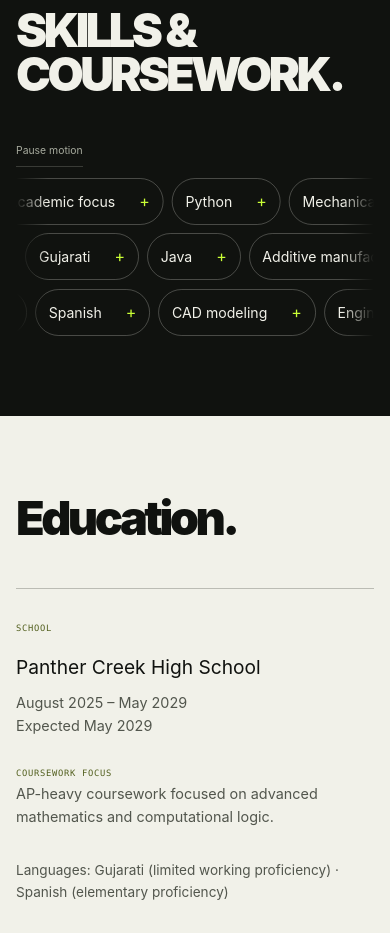
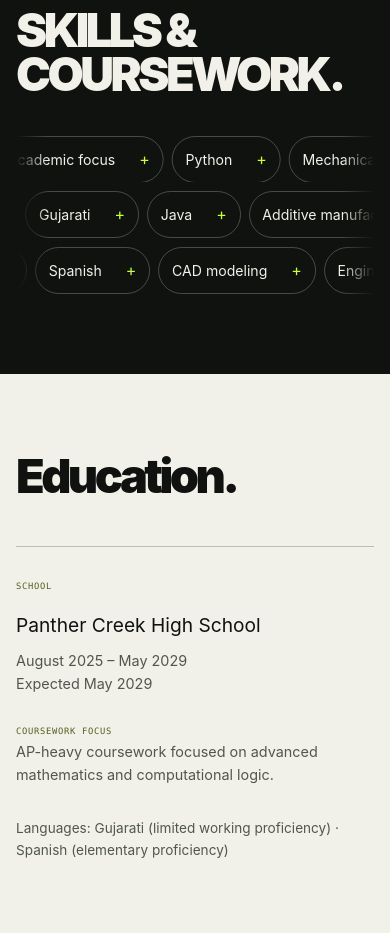
Before and after one commit to aaraven99/portfolio, a Next.js app in the folder Portfolio/: page / in a window 390 px wide. Shown: the part 6680-7613 px from the top of the page. Built offline with nearby package versions, Linux system fonts and the light colour scheme.

Commit message:
Keep skill marquee continuous on hover

```diff
--- a/Portfolio/app/globals.css
+++ b/Portfolio/app/globals.css
@@ -318,19 +318,6 @@
 
 .skills-section { background: var(--ink); }
 .skill-marquee { margin-top: 1rem; }
-.skill-marquee-controls { display: flex; justify-content: flex-start; margin-bottom: 1rem; }
-.motion-toggle {
-  padding: .45rem 0;
-  border: 0;
-  border-bottom: 1px solid var(--line);
-  background: transparent;
-  color: var(--muted);
-  font-size: .65rem;
-  cursor: pointer;
-  touch-action: manipulation;
-  -webkit-tap-highlight-color: transparent;
-}
-.motion-toggle:hover, .motion-toggle:focus-visible { color: var(--paper); border-color: var(--lime); }
 .skill-marquee-rows { display: grid; gap: .8rem; overflow: hidden; }
 .skill-marquee-row {
   width: 100%;
@@ -351,10 +338,6 @@
   from { transform: translateX(-50%); }
   to { transform: translateX(0); }
 }
-.skill-marquee-row:hover .skill-track,
-.skill-marquee-row:focus-within .skill-track { animation-duration: 150s; }
-.skill-marquee-row.is-expanded .skill-track,
-.skill-marquee.is-paused .skill-track { animation-play-state: paused; }
 .skill-marquee-row.is-expanded { overflow: visible; -webkit-mask-image: none; mask-image: none; }
 .skill-marquee-row.is-expanded .skill-track { animation: none; transform: none; width: 100%; }
 .skill-marquee-row.is-expanded .skill-sequence[aria-hidden="true"] { display: none; }
@@ -509,7 +492,6 @@
   .lead-card { padding: 1.4rem; }
   .awards-section { margin-top: 4.5rem; }
   .award { grid-template-columns: 1fr; gap: .45rem; padding: 1.2rem 0; }
-  .skill-marquee-controls { margin-bottom: .7rem; }
   .skill-marquee-rows { gap: .55rem; }
   .skill-sequence { gap: .5rem; padding-right: .5rem; }
   .skill-bubble { min-height: 2.7rem; padding: .65rem .8rem; }
@@ -526,7 +508,6 @@
   html { scroll-behavior: auto; }
   .has-scroll-reveal .reveal { opacity: 1; transform: none; transition: none; }
   .scroll-cue-arrow { animation: none; }
-  .skill-marquee-controls { display: none; }
   .skill-track { animation: none !important; transform: none; width: 100%; }
   .skill-marquee-rows { overflow: visible; }
   .skill-marquee-row { overflow: visible; -webkit-mask-image: none; mask-image: none; }
--- a/Portfolio/app/page.tsx
+++ b/Portfolio/app/page.tsx
@@ -4,12 +4,22 @@
 import { portfolio } from "./content";
 
 const Arrow = () => <span className="link-arrow" aria-hidden="true">↗</span>;
-const allSkills = portfolio.skills.flatMap((group) => group.items);
+type SkillEntry = { readonly name: string; readonly detail: string };
+const allSkills: SkillEntry[] = [];
+for (const group of portfolio.skills) {
+  for (const item of group.items) allSkills.push(item);
+}
 const skillRows = Array.from({ length: 3 }, (_, rowIndex) =>
   allSkills
     .map((item, skillIndex) => ({ item, skillIndex }))
     .filter((_, skillIndex) => skillIndex % 3 === rowIndex),
 );
+
+function setSkillPlaybackRate(row: HTMLDivElement, rate: number) {
+  row.querySelectorAll<HTMLElement>(".skill-track").forEach((track) => {
+    track.getAnimations().forEach((animation) => animation.updatePlaybackRate(rate));
+  });
+}
 
 function SectionHeading({ title }: { title: string }) {
   return (
@@ -43,21 +53,9 @@
 
 function SkillBubbles() {
   const [openSkill, setOpenSkill] = useState<string | null>(null);
-  const [motionPaused, setMotionPaused] = useState(false);
 
   return (
-    <section className={"skill-marquee" + (motionPaused ? " is-paused" : "")} aria-label="Skills and experience">
-      <div className="skill-marquee-controls">
-        <button
-          className="motion-toggle"
-          type="button"
-          aria-pressed={motionPaused}
-          aria-controls="skill-marquee-rows"
-          onClick={() => setMotionPaused(!motionPaused)}
-        >
-          {motionPaused ? "Resume motion" : "Pause motion"}
-        </button>
-      </div>
+    <section className="skill-marquee" aria-label="Skills and experience">
       <div className="skill-marquee-rows" id="skill-marquee-rows">
         {skillRows.map((row, rowIndex) => {
           const rowIsExpanded = row.some(({ skillIndex }) => openSkill === `skill-${skillIndex}`);
@@ -66,6 +64,14 @@
               className={"skill-marquee-row" + (rowIsExpanded ? " is-expanded" : "")}
               role="group"
               aria-label={`Skills row ${rowIndex + 1}`}
+              onPointerEnter={(event) => setSkillPlaybackRate(event.currentTarget, 0.35)}
+              onPointerLeave={(event) => {
+                if (!event.currentTarget.matches(":focus-within")) setSkillPlaybackRate(event.currentTarget, 1);
+              }}
+              onFocus={(event) => setSkillPlaybackRate(event.currentTarget, 0.35)}
+              onBlur={(event) => {
+                if (!event.currentTarget.matches(":hover")) setSkillPlaybackRate(event.currentTarget, 1);
+              }}
               key={rowIndex}
             >
               <div className="skill-track">
```
Also changed, not shown: 1 other file (tests, documents, lock files or other folders).
